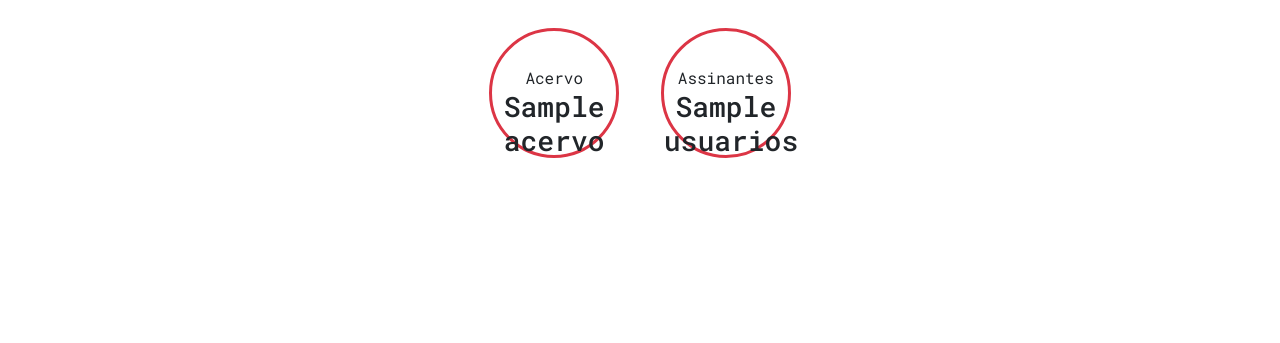
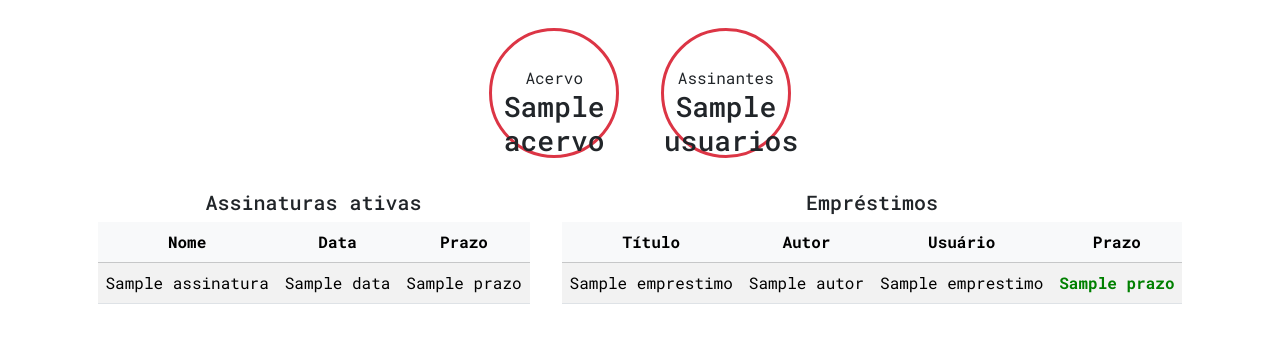
Before and after one commit to CaioXavier89/Urubooks, a Flask app: template templates/index.html in a window 1280 px wide. Shown: the part 77-420 px from the top of the page. Run offline with Flask 3, Linux system fonts and the light colour scheme; the template is opened without the code that fills it: most values are stand-ins (such as "Sample title", 1, 10 or a date in 2020); some libraries are stand-ins or nearby versions.

Commit message:
Dashboard do index

```diff
--- a/app.py
+++ b/app.py
@@ -63,11 +63,22 @@ def index():
             if date.fromisoformat(a["prazo"]) < HOJE:
                 db.execute("UPDATE assinaturas SET status = 'VENCIDA' WHERE id = ?", a["id"])
 
+    assinaturas = db.execute("SELECT * FROM assinaturas JOIN contatos ON assinaturas.contato_cpf = contatos.cpf\
+                             WHERE assinaturas.status = 'ATIVA' ORDER BY assinaturas.prazo DESC LIMIT 20")
+    emprestimos = db.execute("SELECT * FROM emprestimos JOIN contatos ON emprestimos.contato_cpf = contatos.cpf\
+                             JOIN acervo ON emprestimos.obra_id = acervo.id\
+                             ORDER BY emprestimos.prazo DESC LIMIT 20")
+    for e in emprestimos:
+        if date.fromisoformat(e["prazo"]) < HOJE:
+            e["atrasado"] = "true"
+        else:
+            e["atrasado"] = "false"
+
 
 
     acervo = db.execute('SELECT COUNT(*) FROM acervo')[0]['COUNT(*)']
-    usuarios = db.execute('SELECT COUNT(*) FROM users')[0]['COUNT(*)']
-    return render_template("index.html", acervo=acervo, usuarios=usuarios)
+    usuarios = db.execute('SELECT COUNT(*) FROM assinaturas WHERE status = "ATIVA"')[0]['COUNT(*)']
+    return render_template("index.html", acervo=acervo, usuarios=usuarios, assinaturas=assinaturas, emprestimos=emprestimos)
 
 
 @app.route("/acervo", methods=["GET", "POST"])
@@ -497,7 +508,7 @@ def usuarios_detalhes():
                 else:
                     row["atrasado"] = "false"
 
-            assinaturas = db.execute("SELECT * FROM assinaturas WHERE contato_cpf = ? ORDER BY prazo DESC", user_cpf)
+            assinaturas = db.execute("SELECT * FROM assinaturas WHERE contato_cpf = ? ORDER BY prazo DESC LIMIT 10", user_cpf)
 
             prazo_default = HOJE + timedelta(days=PRAZO_ASSINATURA_DEFAULT)
         else:
--- a/templates/acervo/editar.html
+++ b/templates/acervo/editar.html
@@ -81,7 +81,7 @@
                         <form action="/devolver" method="post">
                             <input name="emprestimo-id" value="{{ emprestimo.id }}" type="hidden" >
                             <input name="book-id" value="{{ emprestimo.obra_id }}" type="hidden" >
-                            <button style="border-style: none" type="submit">
+                            <button style="border-style: none; background-color: inherit;" type="submit">
                                 <svg xmlns="http://www.w3.org/2000/svg" width="24" height="24" fill="#B01F00" class="bi bi-x-circle" viewBox="0 0 16 16">
                                     <path d="M8 15A7 7 0 1 1 8 1a7 7 0 0 1 0 14m0 1A8 8 0 1 0 8 0a8 8 0 0 0 0 16"/>
                                     <path d="M4.646 4.646a.5.5 0 0 1 .708 0L8 7.293l2.646-2.647a.5.5 0 0 1 .708.708L8.707 8l2.647 2.646a.5.5 0 0 1-.708.708L8 8.707l-2.646 2.647a.5.5 0 0 1-.708-.708L7.293 8 4.646 5.354a.5.5 0 0 1 0-.708"/>
--- a/templates/acervo/index.html
+++ b/templates/acervo/index.html
@@ -90,7 +90,7 @@
                         <div class="btn-group">
                             <form action="/acervo/editar" method="get">
                                 <input name="edit-book" value="{{ livro.id }}" type='hidden'/>
-                                <button type='submit' class="btn btn-outline-danger mx-1">
+                                <button type='submit' class="btn btn-outline-primary mx-1">
                                     <svg xmlns="http://www.w3.org/2000/svg" width="16" height="16" fill="currentColor" class="bi bi-pencil-square" viewBox="0 0 16 16">
                                         <path d="M15.502 1.94a.5.5 0 0 1 0 .706L14.459 3.69l-2-2L13.502.646a.5.5 0 0 1 .707 0l1.293 1.293zm-1.75 2.456-2-2L4.939 9.21a.5.5 0 0 0-.121.196l-.805 2.414a.25.25 0 0 0 .316.316l2.414-.805a.5.5 0 0 0 .196-.12l6.813-6.814z"/>
                                         <path fill-rule="evenodd" d="M1 13.5A1.5 1.5 0 0 0 2.5 15h11a1.5 1.5 0 0 0 1.5-1.5v-6a.5.5 0 0 0-1 0v6a.5.5 0 0 1-.5.5h-11a.5.5 0 0 1-.5-.5v-11a.5.5 0 0 1 .5-.5H9a.5.5 0 0 0 0-1H2.5A1.5 1.5 0 0 0 1 2.5z"/>
--- a/templates/index.html
+++ b/templates/index.html
@@ -9,4 +9,60 @@
     <span class="dashboard-info border-danger rounded-circle text-center mx-3 my-1">Acervo<br><h3>{{ acervo }}</h2></span>
     <span class="dashboard-info border-danger rounded-circle text-center mx-3 my-1">Assinantes<br><h3>{{ usuarios }}</h2></span>
 </div>
+<div class="row justify-content-center my-4">
+    <div class="col-lg-auto m-1">
+        <div>
+            <h5>Assinaturas ativas</h5>
+            <table class="table table-striped">
+                <thead class="table-light">
+                    <th>Nome</th>
+                    <th>Data</th>
+                    <th>Prazo</th>
+                </thead>
+                <tbody>
+                    {% if assinaturas %}
+                        {% for assinatura in assinaturas %}
+                        <tr>
+                            <td>{{ assinatura.nome }}</td>
+                            <td>{{ assinatura.data }}</td>
+                            <td>{{ assinatura.prazo }}</td>
+                        </tr>
+                        {% endfor %}
+                    {% else %}
+                    <tr>Nenhuma assinatura ativa</tr>
+                    {% endif %}
+                </tbody>
+            </table>
+        </div>
+    </div>
+    <div class="col-lg-auto m-1">
+        <h5>Empréstimos</h5>
+        <table class="table table-striped">
+            <thead class="table-light">
+                <th>Título</th>
+                <th>Autor</th>
+                <th>Usuário</th>
+                <th>Prazo</th>
+            </thead>
+            <tbody>
+                {% if emprestimos %}
+                {% for emprestimo in emprestimos %}
+                <tr>
+                    <td>{{ emprestimo.titulo }}</td>
+                    <td>{{ emprestimo.autor }}</td>
+                    <td>{{ emprestimo.nome }}</td>
+                    {% if emprestimo.atrasado == "true" %}
+                        <td style="color:red"><b>{{ emprestimo.prazo }}<b></td>
+                    {% else %}
+                        <td style="color:green"><b>{{ emprestimo.prazo }}<b></td>
+                    {% endif %}
+                </tr>
+                    {% endfor %}
+                {% else %}
+                <tr>Nenhum empréstimo</tr>
+                {% endif %}
+            </tbody>
+        </table>
+    </div>
+</div>
 {% endblock %}
--- a/templates/usuarios/cadastro.html
+++ b/templates/usuarios/cadastro.html
@@ -19,11 +19,11 @@
             </div>
             <div class="input-group mb-3">
                 <span class="input-group-text">Telefone</span>
-                <input name="telefone" type="text" class="form-control" placeholder="Telefone" autocomplete="off" required>
+                <input name="telefone" type="text" class="form-control" placeholder="Telefone" autocomplete="off">
             </div>
             <div class="input-group mb-3">
                 <span class="input-group-text">E-mail</span>
-                <input name="e-mail" type="text" class="form-control" placeholder="E-mail" autocomplete="off" required>
+                <input name="e-mail" type="text" class="form-control" placeholder="E-mail" autocomplete="off">
             </div>
             <div class="input-group mb-3">
                 <span class="input-group-text">Endereço</span>
--- a/templates/usuarios/index.html
+++ b/templates/usuarios/index.html
@@ -46,7 +46,7 @@
                 <td class="options-cell">
                         <form action="/usuarios/detalhes" method="get">
                             <input name="detalhar" value="{{ usuario.cpf }}" type='hidden'/>
-                            <button type='submit' class="btn btn-outline-danger mx-1">
+                            <button type='submit' class="btn btn-outline-primary mx-1">
                                 <svg xmlns="http://www.w3.org/2000/svg" width="16" height="16" fill="currentColor" class="bi bi-pencil-square" viewBox="0 0 16 16">
                                     <path d="M15.502 1.94a.5.5 0 0 1 0 .706L14.459 3.69l-2-2L13.502.646a.5.5 0 0 1 .707 0l1.293 1.293zm-1.75 2.456-2-2L4.939 9.21a.5.5 0 0 0-.121.196l-.805 2.414a.25.25 0 0 0 .316.316l2.414-.805a.5.5 0 0 0 .196-.12l6.813-6.814z"/>
                                     <path fill-rule="evenodd" d="M1 13.5A1.5 1.5 0 0 0 2.5 15h11a1.5 1.5 0 0 0 1.5-1.5v-6a.5.5 0 0 0-1 0v6a.5.5 0 0 1-.5.5h-11a.5.5 0 0 1-.5-.5v-11a.5.5 0 0 1 .5-.5H9a.5.5 0 0 0 0-1H2.5A1.5 1.5 0 0 0 1 2.5z"/>
```
Also changed, not shown: urubooks.db.
